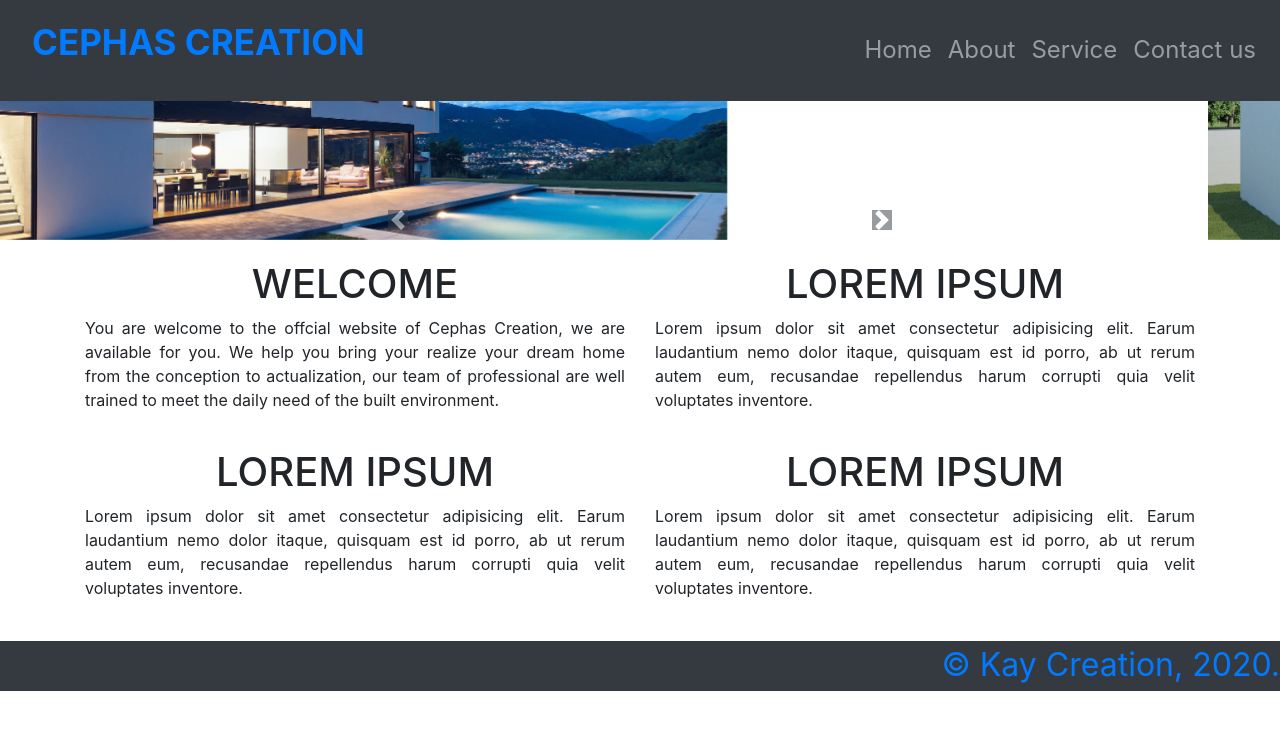
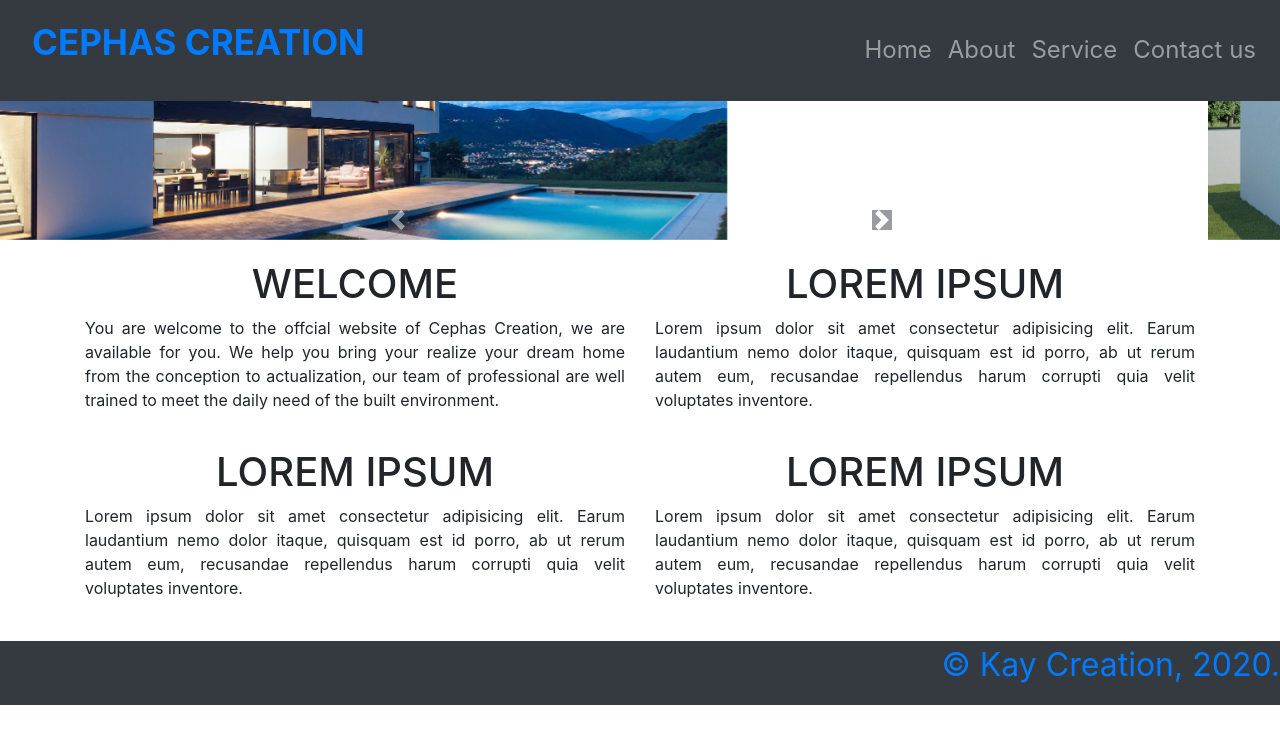
Before and after one commit to sympleKay/creation, a website: page index.html in a window 1280 px wide. Drawn offline with Linux system fonts and the light colour scheme.

Commit message:
Update main.css

```diff
--- a/css/main.css
+++ b/css/main.css
@@ -28,8 +28,8 @@
 }
 
 .foot {
-    height: 50px!important;
-    width: 100%!important;
+    /*height: 50px!important;
+    width: 100%!important;*/
     font-size: 2rem;
     margin-top: 25px;
 }
```
